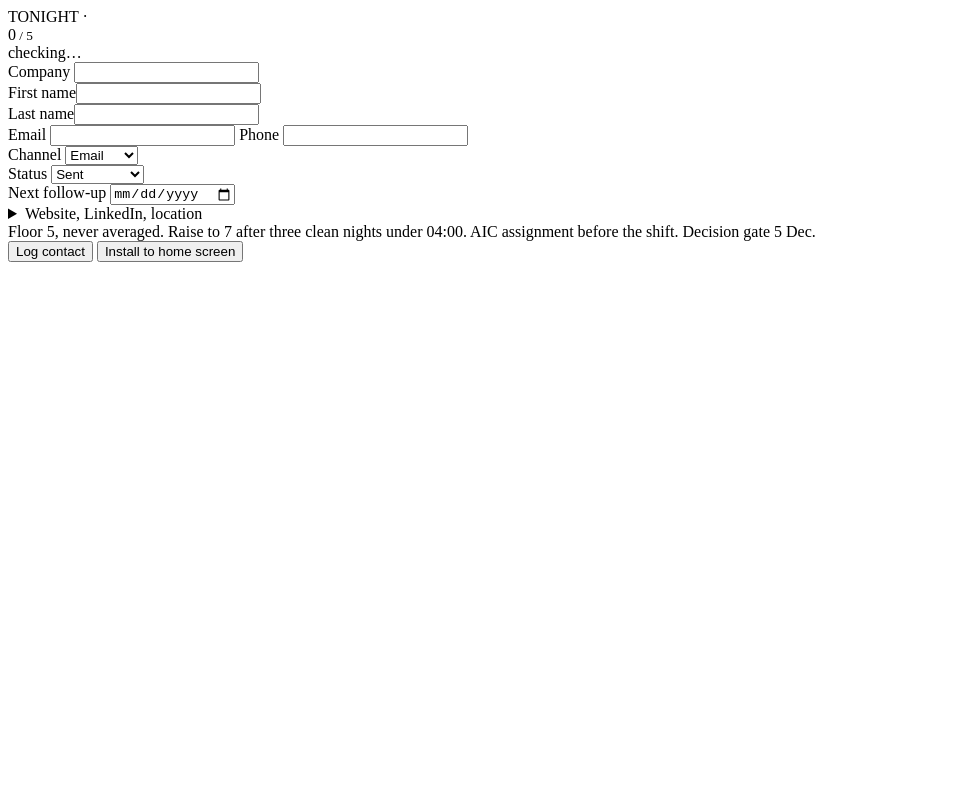
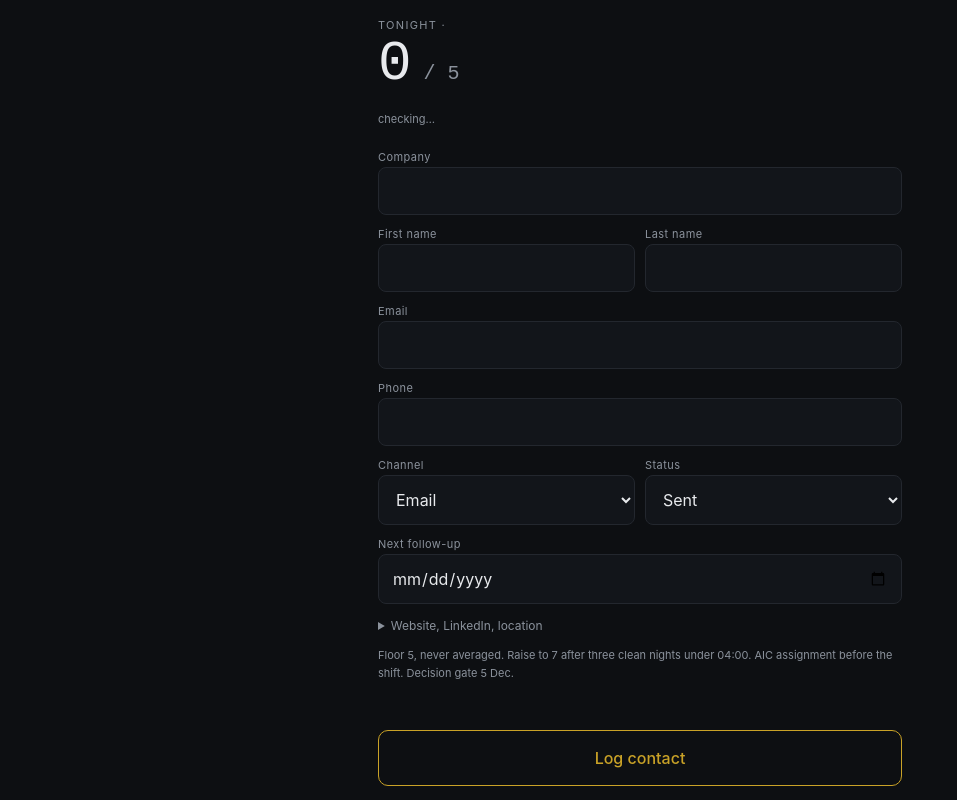
Before and after one commit to AlTorna/tonight, a plain HTML site: page index.html in a window 1280 px wide. Shown: the whole page, without its empty margins (0-957 px from the left). Drawn offline with Linux system fonts and the light colour scheme.

Commit message:
Enhance index.html with app layout and styles
Added additional HTML structure and styling for the app.

```diff
--- a/index.html
+++ b/index.html
@@ -1,3 +1,47 @@
+<!DOCTYPE html>
+<html lang="en">
+<head>
+<meta charset="utf-8">
+<meta name="viewport" content="width=device-width, initial-scale=1, viewport-fit=cover">
+<meta name="theme-color" content="#0d0f12">
+<meta name="mobile-web-app-capable" content="yes">
+<meta name="apple-mobile-web-app-status-bar-style" content="black-translucent">
+<link rel="manifest" href="./manifest.webmanifest">
+<link rel="icon" href="./icon.svg" type="image/svg+xml">
+<title>Tonight</title>
+<style>
+  :root { --bg:#0d0f12; --fg:#e8eaed; --mut:#8b929c; --line:#23272e; --acc:#c9a227; --err:#ef4444; --ok:#22c55e; }
+  * { box-sizing:border-box; }
+  html, body { margin:0; padding:0; background:var(--bg); }
+  body { color:var(--fg); font-family:Inter,system-ui,-apple-system,sans-serif; -webkit-tap-highlight-color:transparent; }
+  .app { min-height:100dvh; display:flex; flex-direction:column; max-width:560px; margin:0 auto; padding:0 18px env(safe-area-inset-bottom); }
+  header { padding:18px 0 12px; }
+  .k { font-size:11px; letter-spacing:.12em; color:var(--mut); }
+  .count { font-family:ui-monospace,monospace; font-size:56px; font-weight:500; line-height:1; margin-top:4px; }
+  .count small { font-size:20px; color:var(--mut); font-weight:400; }
+  .dots { display:flex; gap:8px; margin-top:12px; }
+  .dot { width:28px; height:28px; border-radius:50%; border:1px solid var(--line); }
+  .dot.on { background:var(--acc); border-color:var(--acc); }
+  .ep { font-size:11px; color:var(--mut); margin-top:8px; }
+  main { flex:1; }
+  label { display:block; font-size:11px; color:var(--mut); margin:12px 0 3px; letter-spacing:.04em; }
+  input, select { width:100%; padding:13px; border-radius:8px; border:1px solid var(--line); background:#12151a; color:var(--fg); font-size:16px; font-family:inherit; }
+  input:focus, select:focus { outline:none; border-color:var(--acc); }
+  .two { display:flex; gap:10px; }
+  .two > div { flex:1; }
+  details { margin-top:14px; }
+  summary { font-size:12px; color:var(--mut); }
+  footer { position:sticky; bottom:0; background:var(--bg); padding:12px 0 14px; }
+  button.log { width:100%; padding:17px; border-radius:10px; border:1px solid var(--acc); background:var(--bg); color:var(--acc); font-size:16px; font-family:inherit; font-weight:500; }
+  button.log:active { background:#1a1e24; }
+  .toast { position:fixed; left:50%; transform:translateX(-50%); bottom:calc(84px + env(safe-area-inset-bottom)); background:#1a1e24; border:1px solid var(--line); color:var(--fg); font-size:13px; padding:9px 14px; border-radius:20px; opacity:0; transition:opacity .18s; pointer-events:none; }
+  .toast.show { opacity:1; }
+  .toast.bad { border-color:var(--err); color:var(--err); }
+  .note { font-size:11px; color:var(--mut); line-height:1.6; margin-top:14px; }
+  .install { display:none; width:100%; margin-top:8px; padding:11px; border-radius:8px; border:1px solid var(--line); background:transparent; color:var(--mut); font-family:inherit; font-size:12px; }
+</style>
+</head>
+<body>
 
 <div class="app">
   <header>
```
